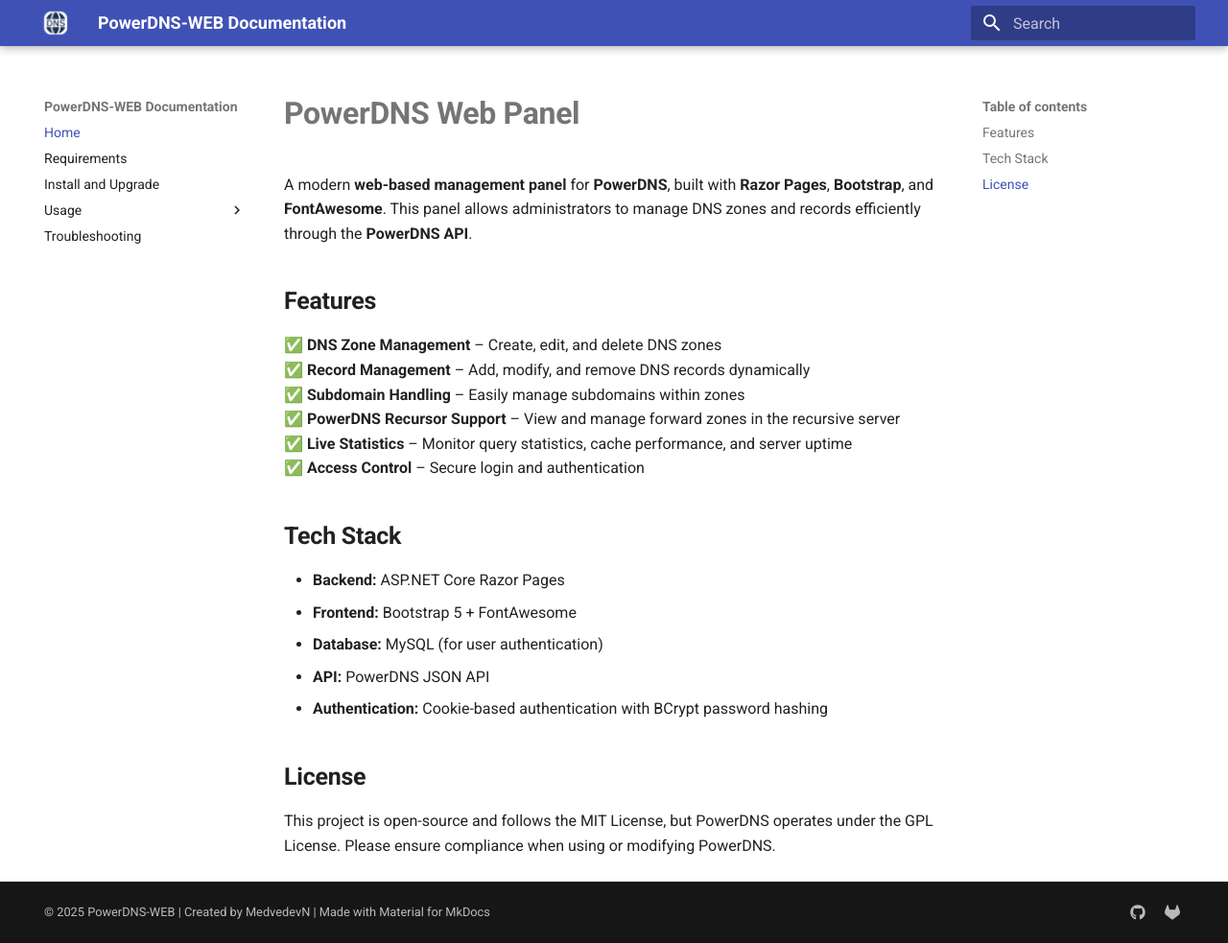
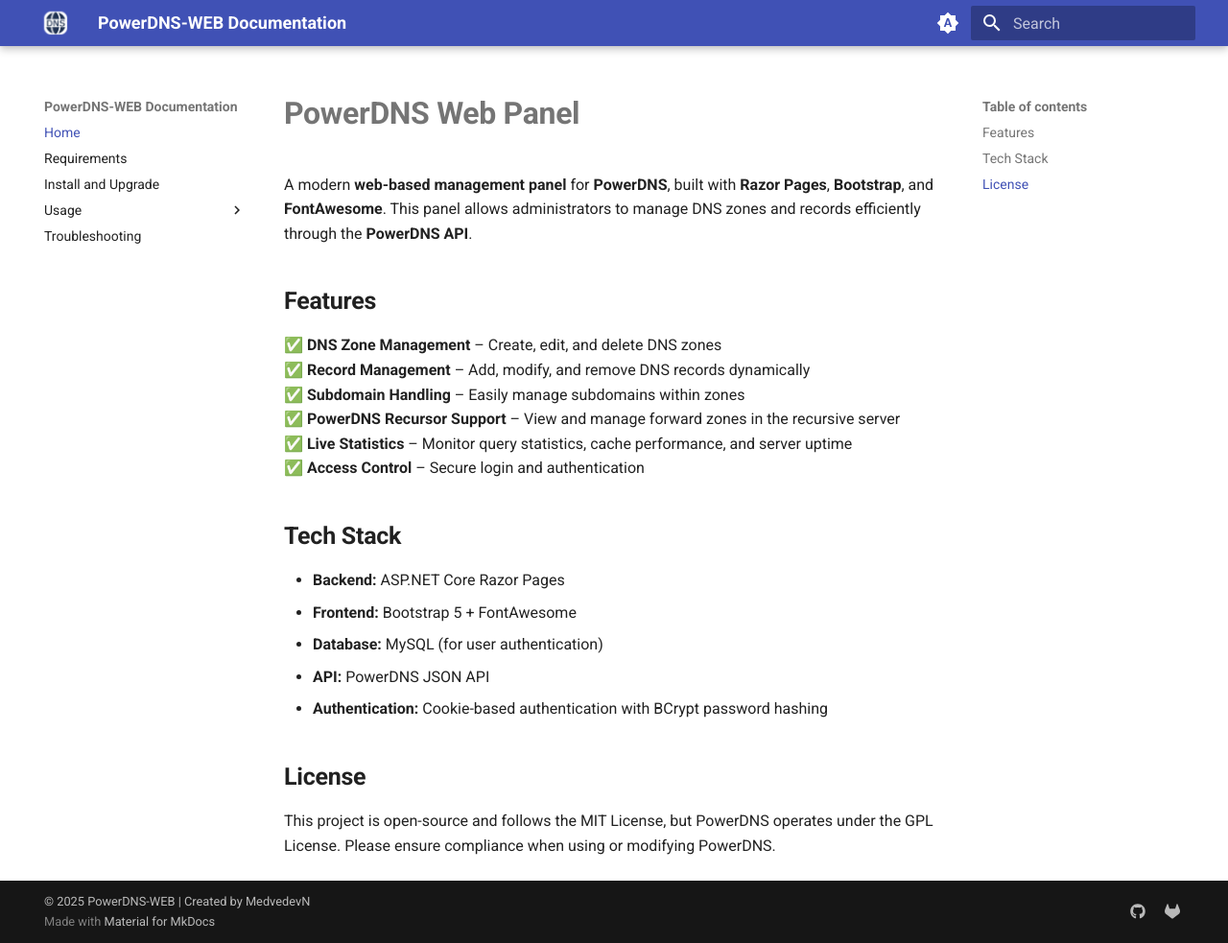
Before and after one commit to Mark-Shternberg/PowerDNS-WEB, an MkDocs documentation site: the page built from docs/index.md, in a window 1280 px wide and 983 px high. Shown: the whole window at 96% size. Built offline with MkDocs 1.6.1 and Material for MkDocs 9.7.7, drawn with Linux system fonts in a browser that asks for light colours.

Commit message:
MkDocs themes

```diff
--- a/mkdocs.yml
+++ b/mkdocs.yml
@@ -3,6 +3,29 @@ theme:
   name: "material"
   favicon: favicon.ico
   logo: favicon.ico
+  palette:
+    # Palette toggle for automatic mode
+    - media: "(prefers-color-scheme)"
+      toggle:
+        icon: material/brightness-auto
+        name: Switch to light mode
+
+    # Palette toggle for light mode
+    - media: "(prefers-color-scheme: light)"
+      scheme: default
+      toggle:
+        icon: material/brightness-7
+        name: Switch to dark mode
+
+    # Palette toggle for dark mode
+    - media: "(prefers-color-scheme: dark)"
+      scheme: slate
+      toggle:
+        icon: material/brightness-4
+        name: Switch to system preference
+  features:
+    - content.code.copy
+    - content.code.select
 
 nav:
   - Home: index.md
@@ -22,6 +45,5 @@ extra:
       link: https://github.com/Mark-Shternberg/PowerDNS-WEB
     - icon: fontawesome/brands/gitlab
       link: https://gitlab.medvedev-it.com/MedvedevN/powerdns-web
-  generator: false
 
-copyright: "\u00A9 2025 PowerDNS-WEB | Created by <a href='https://medvedev-it.com/' target='_blank'>MedvedevN</a> | Made with Material for MkDocs"
+copyright: "\u00A9 2025 PowerDNS-WEB | Created by <a href='https://medvedev-it.com/' target='_blank'>MedvedevN</a>"
```
